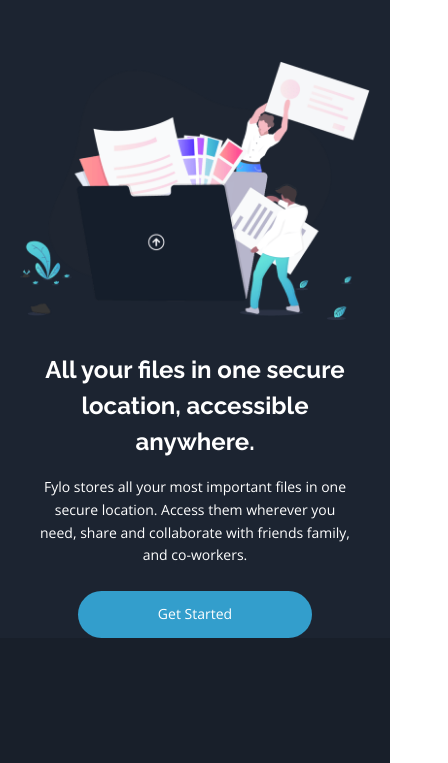
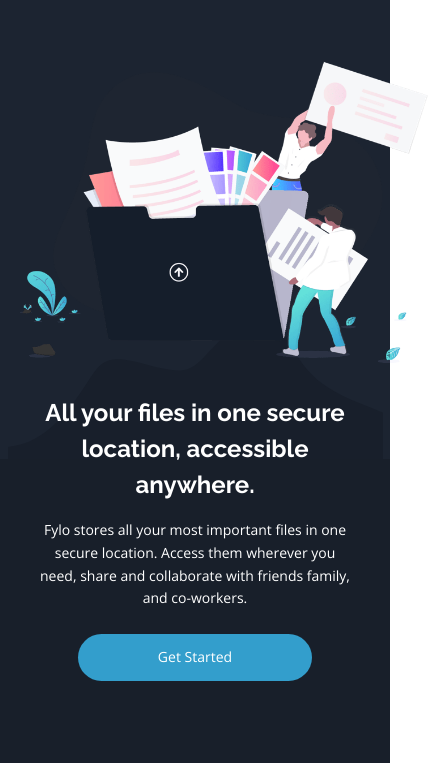
Before and after one commit to MalcolmTann/Flyo-Landing-Page, a plain HTML site: page public/index.html in a window 390 px wide. Shown: the part 47-810 px from the top of the page, 448 px wide, since content can reach past the window. Drawn offline with nearby package versions, Linux system fonts and the light colour scheme.

Commit message:
complete responsive layout

```diff
--- a/public/index.html
+++ b/public/index.html
@@ -32,11 +32,13 @@
   <main class="bg-main">
 
     <!-- landing -->
-    <section class="bg-intro mb-32 pt-16 px-5 text-center">
-      <div class="mx-auto max-w-md md:max-w-xl 2xl:max-w-2xl">
-        <img src="images/illustration-intro.png" alt="Folder Illustration">
-        <h1 class="mt-8 font-railway text-2xl font-semibold leading-normal md:text-3xl xl:leading-normal 2xl:text-4xl">All your files in one secure location, accessible anywhere.</h1>
-        <p class="mt-4 px-5 md:px-20 md:mt-8 2xl:px-24">Fylo stores all your most important files in one secure location. Access them wherever
+    <section class="bg-intro mb-80 pt-16 text-center relative">
+      <div id="intro-bg-js" class="bg-bottom bg-no-repeat pb-24" style="background-image: url('images/bg-curvy-mobile.svg');">
+        <img class="px-5 mx-auto max-w-md md:max-w-lg xl:max-w-2xl" src="images/illustration-intro.png" alt="Folder Illustration">
+      </div>
+      <div class="absolute right-0 left-0 px-5 mx-auto -mt-16 max-w-md md:max-w-lg xl:max-w-2xl">
+        <h1 class="font-railway text-2xl font-semibold leading-normal xl:text-3xl xl:leading-normal 2xl:text-4xl 2xl:leading-normal">All your files in one secure location, accessible anywhere.</h1>
+        <p class="mt-4 px-5 md:px-20 md:mt-5 xl:mt-7">Fylo stores all your most important files in one secure location. Access them wherever
           you need, share and collaborate with friends family, and co-workers.</p>
         <a href="#" title="Get Started">
           <button class="mt-6 py-3 px-20 bg-blue rounded-full">Get Started</button>
```
Also changed, not shown: public/css/main.css.
